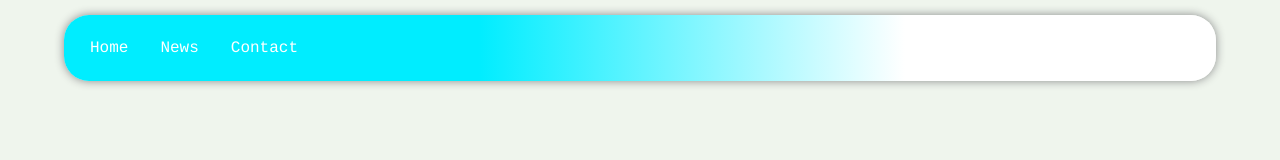
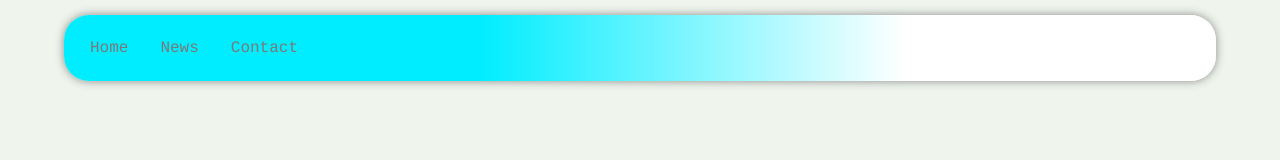
Before and after one commit to megan-esguerra/RESUME-WEBSITE, a plain HTML site: page index.html in a window 1280 px wide. Shown: the top 160 px of the page. Drawn offline with Linux system fonts and the light colour scheme.

Commit message:
dark nav

```diff
--- a/style.css
+++ b/style.css
@@ -123,7 +123,7 @@ header{
 
   .nav-items a {
     display: block;
-    color: white;
+    color: rgb(121, 121, 121);
     text-align: center;
     padding: 14px 16px;
     text-decoration: none;
```
